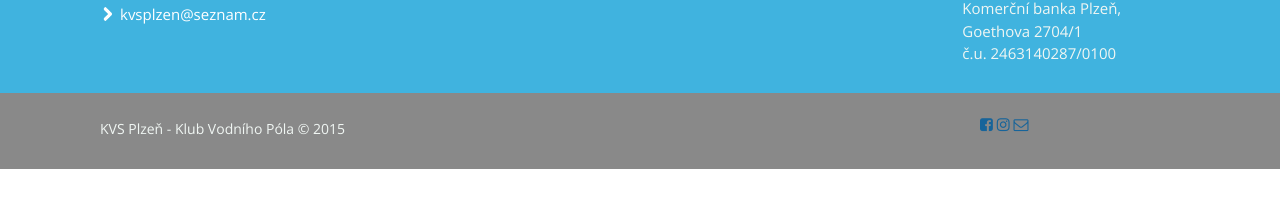
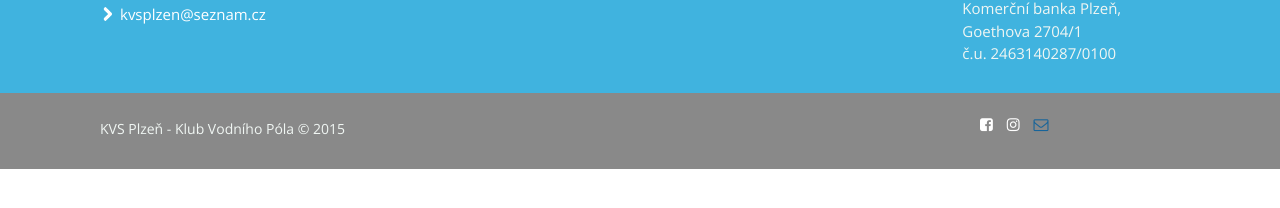
Before and after one commit to SteveVil/KVS-web, a Jekyll site: the page built from index.html, in a window 1280 px wide. Shown: the part 395-603 px from the top of the page. Built offline with Jekyll 4.4.1, drawn with Linux system fonts in a browser that asks for light colours; nearby versions of some CDN libraries.

Commit message:
Update _footer.sass

```diff
--- a/_sass/_footer.sass
+++ b/_sass/_footer.sass
@@ -52,6 +52,6 @@ H1.small-logo
 	float: right
 
 
-.fa-facebook-square .fa-instagram
+.fa-facebook-square, .fa-instagram
 	color: #FFF
 	margin-right: 10px
```
